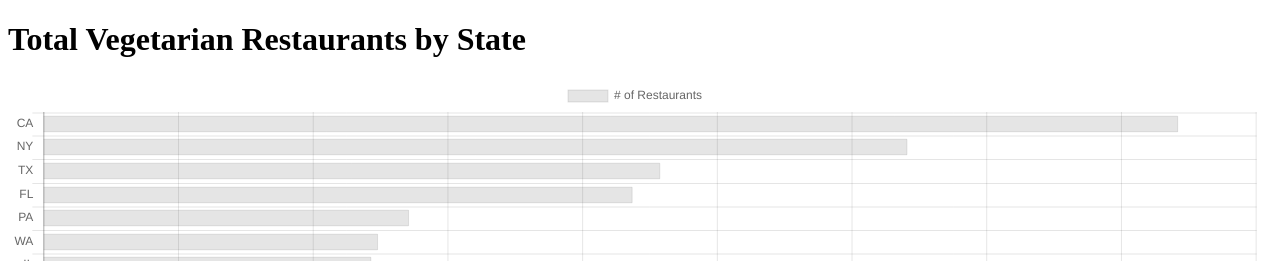
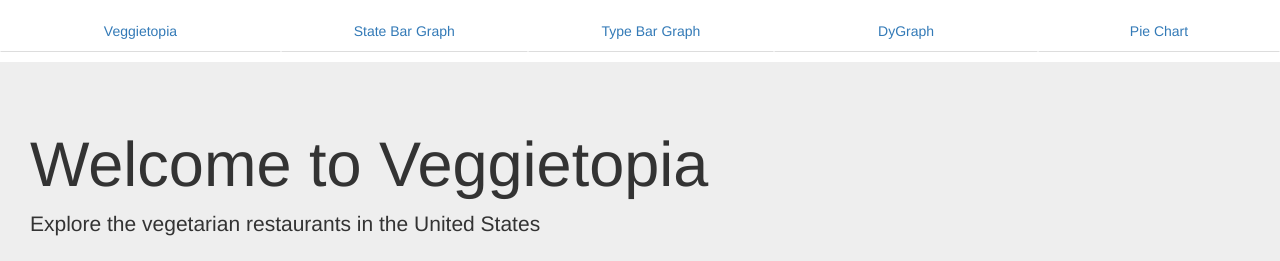
Before and after one commit to gnnj/FoodDashBoard, a Flask app: page / in a window 1280 px wide. Shown: the top 261 px of the page. Run offline with Flask 2, Linux system fonts and the light colour scheme; data comes from the database, SQL or seed files in the repository; some libraries are stand-ins or nearby versions.

Commit message:
Updated templates and app.py'

```diff
--- a/app.py
+++ b/app.py
@@ -44,7 +44,11 @@ class Vegetarian(Base):
     latitude = Column(Float)
     longitude = Column(Float)
 
-@app.route("/")
+@app.route('/')
+def index():
+    return render_template('index.html')
+
+@app.route("/by_state")
 def state_chart():
 	results = session.query(Vegetarian).all()
 	state = []
@@ -91,8 +95,7 @@ def pie_chart():
 	count_index = all_restaurants_df['state'].value_counts().index.tolist()
 	labels = count_index
 	values = count
-	colors = ["#CCCCCC", "#CCCCFF", "#FFCCFF", "#FFCCCC", "#FFCC99", "#FFCC66", "#FFCC33", "#FFCC00", "#CC9900", "#CC9933", "#CC9966", "#CC9999", "#CC99CC", "#CC99FF", "#FF99FF", "#FF99CC", "#FF9999", "#FF9966", "#FF9933", "#FF9900", "#CC6600", "#CC6633", "#CC6666", "#CC6699", "#CC66CC", "#CC66FF", "#FF66FF", "#FF66CC", "#FF6699", "#FF6666", "#FF6633", "#FF6600", "#CC3300", "#CC3333", "#CC3366", "#CC3399", "#CC33CC", "#CC33FF", "#FF33FF", "#FF33CC", "#FF3399", "#FF3366", "#FF3333", "#FF3300", "#CC0000", "#CC0033", "#CC0066", "#CC0099", "#CC00CC", "#CC00FF"]
-	return render_template('pie_chart.html', set=zip(values, labels, colors))
+	return render_template('pie_chart.html', values=values, labels=labels)
 
 if __name__ == '__main__':
     app.run(debug=True)
--- a/templates/index.html
+++ b/templates/index.html
@@ -1,39 +1,66 @@
-<!DOCTYPE html><html lang="en"><head>   <meta charset="utf-8" />   <title>Chart.js </title>      <!-- import plugin script -->   <script src='static/Chart.min.js'></script>   </head><body>
-<h1>Total Vegetarian Restaurants by State</h1><!-- bar chart canvas element --><canvas id="chart" width="1400" height="500"></canvas>
+<!DOCTYPE html>
+<html lang="en">
+<head>
+  <meta charset="UTF-8">
+  <title>Veggietopia</title>
+  <link rel="stylesheet" href="https://maxcdn.bootstrapcdn.com/bootstrap/3.3.6/css/bootstrap.min.css">
+   <link rel="stylesheet" href="https://unpkg.com/leaflet@1.3.1/dist/leaflet.css"
+   integrity="sha512-Rksm5RenBEKSKFjgI3a41vrjkw4EVPlJ3+OiI65vTjIdo9brlAacEuKOiQ5OFh7cOI1bkDwLqdLw3Zg0cRJAAQ=="
+   crossorigin=""/>
+    <script src="https://unpkg.com/leaflet@1.3.1/dist/leaflet.js"
+   integrity="sha512-/Nsx9X4HebavoBvEBuyp3I7od5tA0UzAxs+j83KgC8PU0kgB4XiK4Lfe4y4cgBtaRJQEIFCW+oC506aPT2L1zw=="
+   crossorigin=""></script>
+</head>
+<style>
+div {
+    padding-top: 10px;
+    padding-right: 30px;
+    padding-bottom: 10px;
+    padding-left: 30px;
+}
+#mapid { height: 500px; }
+</style>
+<body>
+
+<p>
+<ul class="nav nav-tabs nav-justified">
+  <li class="nav-item">
+    <a class="nav-link active" href="/">Veggietopia</a>
+  </li>
+  <li class="nav-item">
+    <a class="nav-link" href="/by_state">State Bar Graph</a>
+  </li>
+  <li class="nav-item">
+    <a class="nav-link" href="/by_type">Type Bar Graph</a>
+  </li>
+  <li class="nav-item">
+    <a class="nav-link" href="/dygraph">DyGraph</a>
+  </li>
+  <li class="nav-item">
+    <a class="nav-link" href="/pie">Pie Chart</a>
+  </li>
+</ul>
+</p>
+<div class="jumbotron">
+  <h1 class="display-4">Welcome to Veggietopia</h1>
+  <p class="lead">Explore the vegetarian restaurants in the United States</p>
+</div>
+<p>
+<div id="mapid"></div>
+</p>
 <script>
-   // bar chart data
-   var barData = {
-   labels : [{% for item in labels %}
-                  "{{item}}",
-              {% endfor %}],
-   datasets : [
-      {
-            fillColor: "rgba(151,187,205,0.2)",
-            strokeColor: "rgba(151,187,205,1)",
-            pointColor: "rgba(151,187,205,1)",
-         data : [{% for item in values %}
-                      {{item}},
-                    {% endfor %}]
-      }
-      ]
-   }
+var mymap = L.map('mapid').setView([36.741, -92.638], 3.5);
 
-   // get bar chart canvas
-   var mychart = document.getElementById("chart").getContext("2d");
-
-   steps = 10
-   max = 1700
-   // draw bar chart
-   new Chart(mychart).Bar(barData, {
-        scaleOverride: true,
-        scaleSteps: steps,
-        scaleStepWidth: Math.ceil(max / steps),
-        scaleStartValue: 0,
-        scaleShowVerticalLines: true,
-        scaleShowGridLines : true,
-        barShowStroke : true,
-        scaleShowLabels: true
-   });
+L.tileLayer('https://api.mapbox.com/styles/v1/gnnj/cjf81tx0n36772ro3ta7ma9zw/tiles/256/{z}/{x}/{y}?access_token={accessToken}', {
+    attribution: 'Map data &copy; <a href="http://openstreetmap.org">OpenStreetMap</a> contributors, <a href="http://creativecommons.org/licenses/by-sa/2.0/">CC-BY-SA</a>, Imagery © <a href="http://mapbox.com">Mapbox</a>',
+    maxZoom: 18,
+    id: 'mapbox.streets',
+    accessToken: 'pk.eyJ1IjoiZ25uaiIsImEiOiJjamVqNmkxbWIwazk5MzNudW4wemJzZTJoIn0.yz4oXpqHFx-jWUOVAvqoKw'
+}).addTo(mymap);
 
 </script>
-</body></html>
+
+</p>
+</p>
+</body>
+</html>
--- a/templates/state.html
+++ b/templates/state.html
@@ -1,5 +1,28 @@
 <!DOCTYPE html><html lang="en"><head>   <meta charset="utf-8" />   <title>Chart.js </title>      <!-- import plugin script -->   <script src='static/Chart.min.js'></script>   </head><body>
-<h1>Total Vegetarian Restaurants by State</h1><!-- bar chart canvas element \<p><canvas id="chart" width="1400" height="500"></canvas></p>-->
+
+<p>
+<ul class="nav nav-tabs nav-justified">
+  <li class="nav-item">
+    <a class="nav-link active" href="/">Veggietopia</a>
+  </li>
+  <li class="nav-item">
+    <a class="nav-link" href="/by_state">State Bar Graph</a>
+  </li>
+  <li class="nav-item">
+    <a class="nav-link" href="/by_type">Type Bar Graph</a>
+  </li>
+  <li class="nav-item">
+    <a class="nav-link" href="/dygraph">DyGraph</a>
+  </li>
+  <li class="nav-item">
+    <a class="nav-link" href="/pie">Pie Chart</a>
+  </li>
+</ul>
+</p>
+
+<div class="jumbotron">
+  <h1 class="display-6">Total Vegetarian Restaurants by State</h1>
+</div>
 
 <canvas id="myChart" width="400" height="400"></canvas>
 <script>
@@ -16,22 +39,12 @@ var myChart = new Chart(ctx, {
             data: [{% for item in values %}
                       {{item}},
                     {% endfor %}],
-            // backgroundColor: [
-            //     'rgba(255, 99, 132, 0.2)',
-            //     'rgba(54, 162, 235, 0.2)',
-            //     'rgba(255, 206, 86, 0.2)',
-            //     'rgba(75, 192, 192, 0.2)',
-            //     'rgba(153, 102, 255, 0.2)',
-            //     'rgba(255, 159, 64, 0.2)'
-            // ],
-            // borderColor: [
-            //     'rgba(255,99,132,1)',
-            //     'rgba(54, 162, 235, 1)',
-            //     'rgba(255, 206, 86, 1)',
-            //     'rgba(75, 192, 192, 1)',
-            //     'rgba(153, 102, 255, 1)',
-            //     'rgba(255, 159, 64, 1)'
-            // ],
+            backgroundColor: [
+                "#CCCCCC", "#CCCCFF", "#FFCCFF", "#FFCCCC", "#FFCC99", "#FFCC66", "#FFCC33", "#FFCC00", "#CC9900", "#CC9933", "#CC9966", "#CC9999", "#CC99CC", "#CC99FF", "#FF99FF", "#FF99CC", "#FF9999", "#FF9966", "#FF9933", "#FF9900", "#CC6600", "#CC6633", "#CC6666", "#CC6699", "#CC66CC", "#CC66FF", "#FF66FF", "#FF66CC", "#FF6699", "#FF6666", "#FF6633", "#FF6600", "#CC3300", "#CC3333", "#CC3366", "#CC3399", "#CC33CC", "#CC33FF", "#FF33FF", "#FF33CC", "#FF3399", "#FF3366", "#FF3333", "#FF3300", "#CC0000", "#CC0033", "#CC0066", "#CC0099", "#CC00CC", "#CC00FF"
+            ],
+            borderColor: [
+                "#CCCCCC", "#CCCCFF", "#FFCCFF", "#FFCCCC", "#FFCC99", "#FFCC66", "#FFCC33", "#FFCC00", "#CC9900", "#CC9933", "#CC9966", "#CC9999", "#CC99CC", "#CC99FF", "#FF99FF", "#FF99CC", "#FF9999", "#FF9966", "#FF9933", "#FF9900", "#CC6600", "#CC6633", "#CC6666", "#CC6699", "#CC66CC", "#CC66FF", "#FF66FF", "#FF66CC", "#FF6699", "#FF6666", "#FF6633", "#FF6600", "#CC3300", "#CC3333", "#CC3366", "#CC3399", "#CC33CC", "#CC33FF", "#FF33FF", "#FF33CC", "#FF3399", "#FF3366", "#FF3333", "#FF3300", "#CC0000", "#CC0033", "#CC0066", "#CC0099", "#CC00CC", "#CC00FF"
+            ],
             borderWidth: 1
         }]
     },
@@ -45,39 +58,6 @@ var myChart = new Chart(ctx, {
         }
     }
 });
-   // bar chart data
-   // var barData = {
-   // labels : [{% for item in labels %}
-   //                "{{item}}",
-   //            {% endfor %}],
-   // datasets : [
-   //    {
-   //          fillColor: "rgba(151,187,205,0.2)",
-   //          strokeColor: "rgba(151,187,205,1)",
-   //          pointColor: "rgba(151,187,205,1)",
-   //       data : [{% for item in values %}
-   //                    {{item}},
-   //                  {% endfor %}]
-   //    }
-   //    ]
-   // }
-
-   // // get bar chart canvas
-   // var mychart = document.getElementById("chart").getContext("2d");
-
-   // steps = 10
-   // max = 1700
-   // // draw bar chart
-   // new Chart(mychart).Bar(barData, {
-   //      scaleOverride: true,
-   //      scaleSteps: steps,
-   //      scaleStepWidth: Math.ceil(max / steps),
-   //      scaleStartValue: 0,
-   //      scaleShowVerticalLines: true,
-   //      scaleShowGridLines : true,
-   //      barShowStroke : true,
-   //      scaleShowLabels: true
-   // });
 
 </script>
 </body></html>
```
Also changed, not shown: templates/pie_chart.html (+52 -19 lines), templates/type.html (+23 -1 lines), 1 other file.
